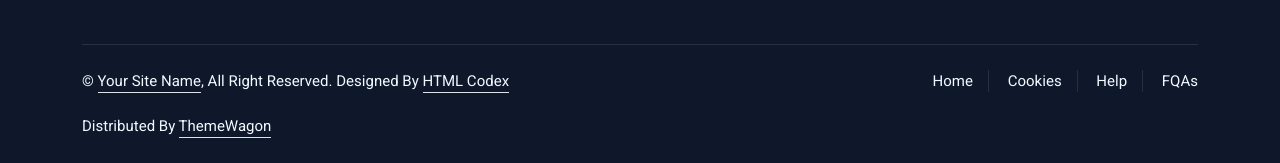
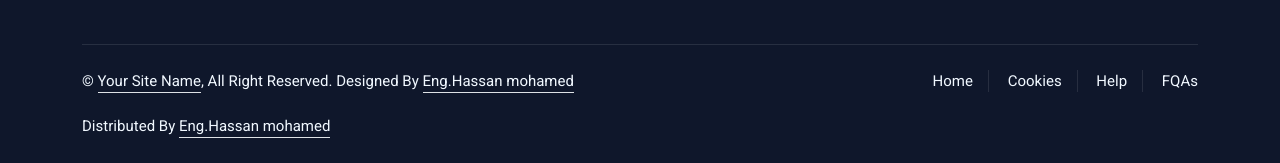
Before and after one commit to hassan6102/resturant, a plain HTML site: page about.html in a window 1280 px wide. Shown: the part 1978-2141 px from the top of the page. Drawn offline with nearby package versions, Linux system fonts and the light colour scheme.

Commit message:
Update about.html

```diff
--- a/about.html
+++ b/about.html
@@ -259,9 +259,9 @@
                         <div class="col-md-6 text-center text-md-start mb-3 mb-md-0">
                             &copy; <a class="border-bottom" href="#">Your Site Name</a>, All Right Reserved.
 
-							<!--/*** This template is free as long as you keep the footer author’s credit link/attribution link/backlink. If you'd like to use the template without the footer author’s credit link/attribution link/backlink, you can purchase the Credit Removal License from "https://htmlcodex.com/credit-removal". Thank you for your support. ***/-->
-							Designed By <a class="border-bottom" href="https://htmlcodex.com">HTML Codex</a><br><br>
-                            Distributed By <a class="border-bottom" href="https://themewagon.com" target="_blank">ThemeWagon</a>
+
+							Designed By <a class="border-bottom" href="https://hassan6102.github.io/cv/">Eng.Hassan mohamed</a><br><br>
+                            Distributed By <a class="border-bottom" href="https://hassan6102.github.io/cv/="_blank">Eng.Hassan mohamed</a>
                         </div>
                         <div class="col-md-6 text-center text-md-end">
                             <div class="footer-menu">
```
